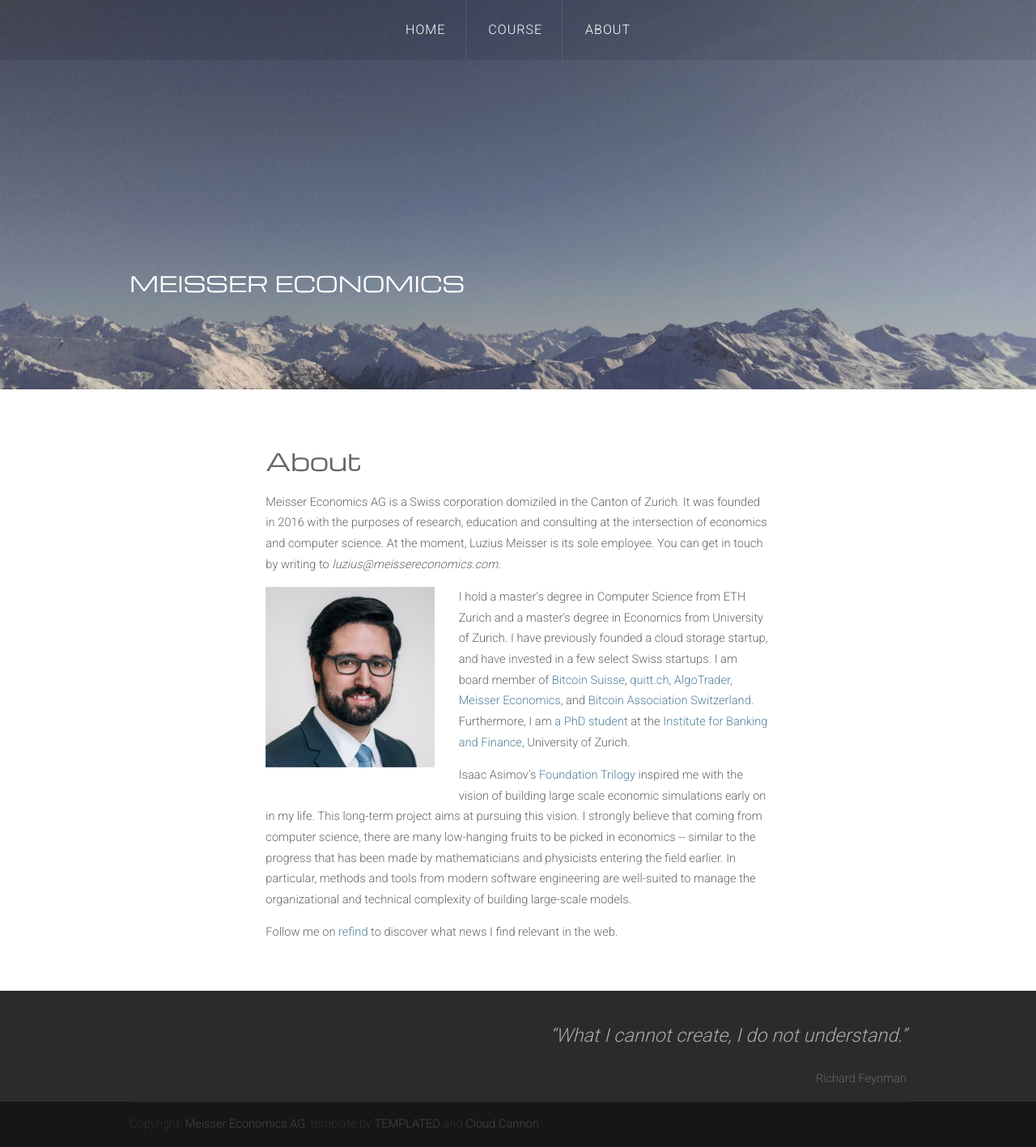
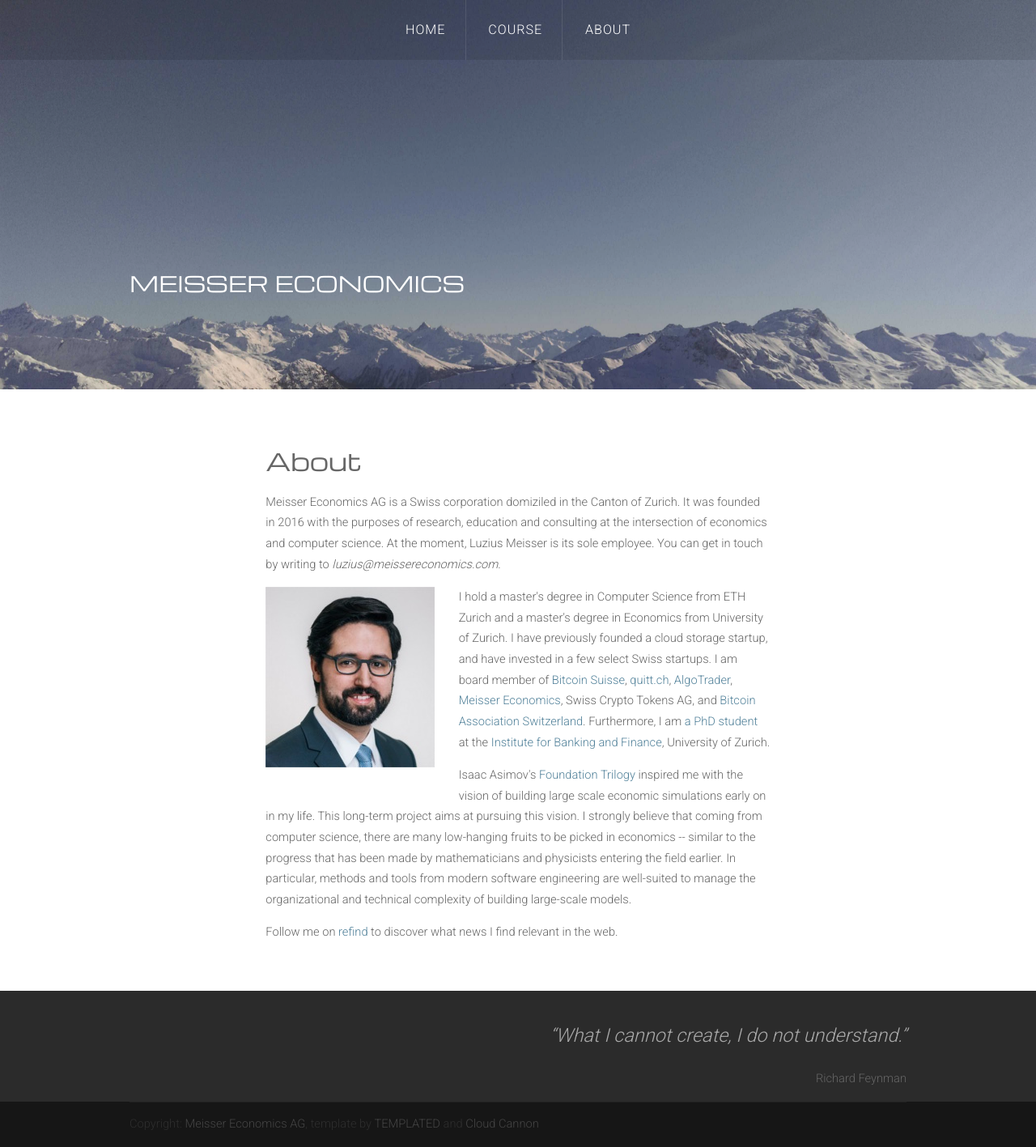
Before and after one commit to meisserecon/www, a Jekyll site: the page built from about.md, in a window 1280 px wide. Shown: the whole page at 81% size. Built offline with Jekyll 4.4.1, drawn with Linux system fonts in a browser that asks for light colours; nearby versions of some CDN libraries.

Commit message:
Update about.md

```diff
--- a/about.md
+++ b/about.md
@@ -5,7 +5,7 @@
 ---
 <p>Meisser Economics AG is a Swiss corporation domiziled in the Canton of Zurich. It was founded in 2016 with the purposes of research, education and consulting at the intersection of economics and computer science. At the moment, Luzius Meisser is its sole employee. You can get in touch by writing to <em>luzius@meissereconomics.com</em>.</p>
 
-<p><img src="/assets/images/luzius2.jpg" alt="" class="image left"> I hold a master's degree in Computer Science from ETH Zurich and a master's degree in Economics from University of Zurich. I have previously founded a cloud storage startup, and have invested in a few select Swiss startups. I am board member of <a href="http://bitcoinsuisse.ch">Bitcoin Suisse</a>, <a href="http://quitt.ch">quitt.ch</a>, <a href="http://algotrader.com">AlgoTrader</a>, <a href="http://meissereconomics.com">Meisser Economics</a>, and <a href="http://bitcoinassociation.ch/">Bitcoin Association Switzerland</a>. Furthermore, I am <a href="http://www.phd-finance.uzh.ch/en/People/students/meisser.html">a PhD student</a> at the <a href="http://www.bf.uzh.ch/">Institute for Banking and Finance</a>, University of Zurich.</p>
+<p><img src="/assets/images/luzius2.jpg" alt="" class="image left"> I hold a master's degree in Computer Science from ETH Zurich and a master's degree in Economics from University of Zurich. I have previously founded a cloud storage startup, and have invested in a few select Swiss startups. I am board member of <a href="http://bitcoinsuisse.ch">Bitcoin Suisse</a>, <a href="http://quitt.ch">quitt.ch</a>, <a href="http://algotrader.com">AlgoTrader</a>, <a href="http://meissereconomics.com">Meisser Economics</a>, Swiss Crypto Tokens AG, and <a href="http://bitcoinassociation.ch/">Bitcoin Association Switzerland</a>. Furthermore, I am <a href="http://www.phd-finance.uzh.ch/en/People/students/meisser.html">a PhD student</a> at the <a href="http://www.bf.uzh.ch/">Institute for Banking and Finance</a>, University of Zurich.</p>
 
 <p>Isaac Asimov's <a href="https://en.wikipedia.org/wiki/Foundation_series">Foundation Trilogy</a> inspired me with the vision of building large scale economic simulations early on in my life. This long-term project aims at pursuing this vision. I strongly believe that coming from computer science, there are many low-hanging fruits to be picked in economics -- similar to the progress that has been made by mathematicians and physicists entering the field earlier. In particular, methods and tools from modern software engineering are well-suited to manage the organizational and technical complexity of building large-scale models.</p>
 
```
